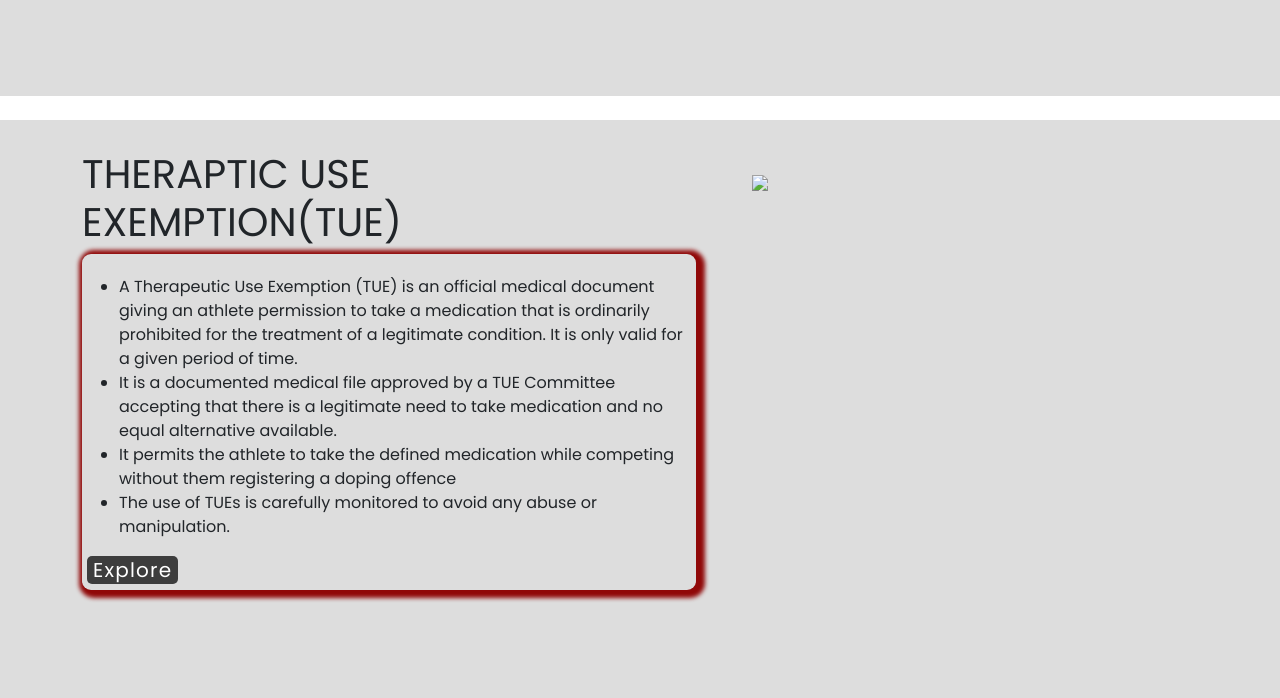
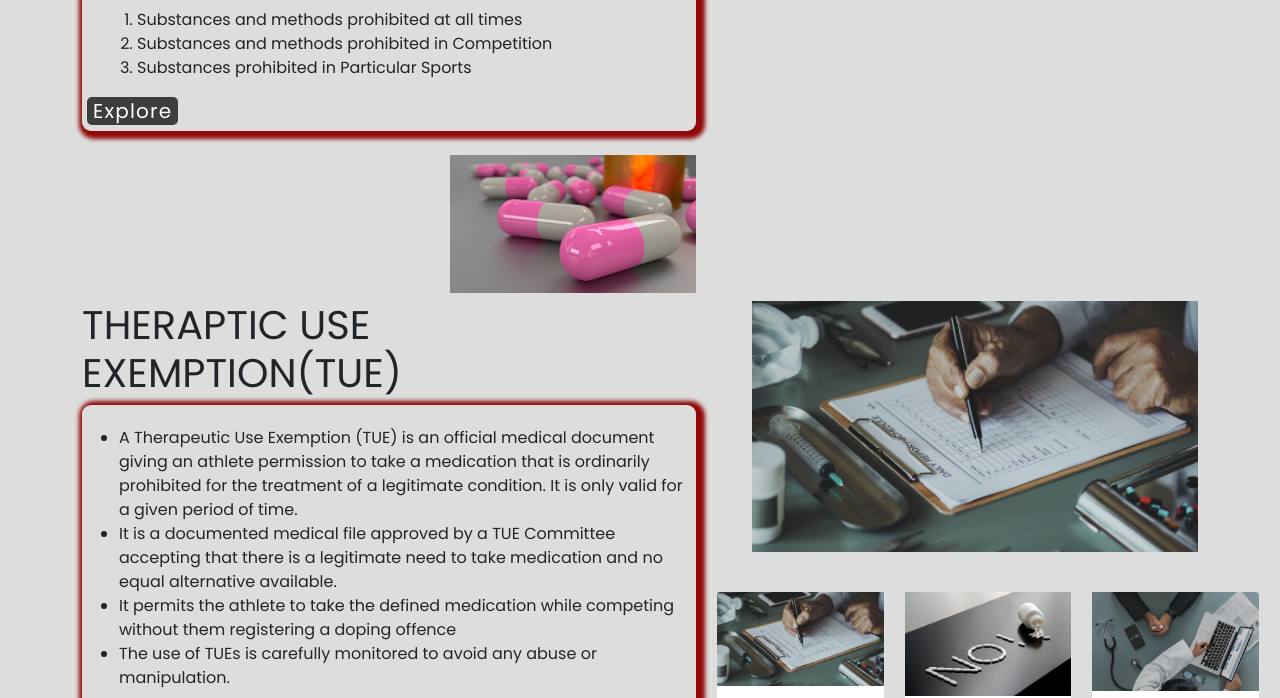
Before and after one commit to Adarsh-Mishra15/Resources_TUE, a plain HTML site: page index.html in a window 1280 px wide. Shown: the part 1450-2148 px from the top of the page. Drawn offline with nearby package versions, Linux system fonts and the light colour scheme.

Commit message:
Update index.html

```diff
--- a/index.html
+++ b/index.html
@@ -13,7 +13,7 @@
 
 <body>
     <div class="card bg-dark text-white" style="overflow-y:auto; font-weight: 600;">
-        <img src="images1/NoDoping.jpg" class="img-fluid" style="opacity: 0.9;">
+        <img src="NoDoping.jpg" class="img-fluid" style="opacity: 0.9;">
         <div class="card-img-overlay">
             <h5 class="card-title" style="color: red; font-size: xx-large;">Resources</h5>
 
@@ -43,12 +43,7 @@
                         <a href=" ">Explore</a>
                     </div>
 
-                </div><br>
-                <!--  <div class="social ">
-            <a href=" "><i class="fab fa-facebook-f "></i></a>
-            <a href=" "><i class="fab fa-twitter "></i></a>
-            <a href=" "><i class="fab fa-instagram "></i></a>
-        </div>-->
+                </div>
             </div>
             <div class="video-section ">
                 <iframe class="video " width="100% " height="100%" src="https://www.youtube.com/embed/9y1VYw5LWDc" title="YouTube video player" frameborder="0" allow="accelerometer; autoplay; clipboard-write; encrypted-media; gyroscope; picture-in-picture" allowfullscreen></iframe>
@@ -83,15 +78,10 @@
 
 
 
-                </div>
-                <!--  <div class="social ">
-                <a href=" "><i class="fab fa-facebook-f "></i></a>
-                <a href=" "><i class="fab fa-twitter "></i></a>
-                <a href=" "><i class="fab fa-instagram "></i></a>
-            </div>-->
+
             </div><br>
             <div class="image-section ">
-                <img src="images1/drugs1.jpg " alt=" " srcset=" " ">
+                <img src="drugs1.jpg " alt=" " srcset=" " ">
         </div>
     </div>
 </div>
@@ -113,21 +103,17 @@
                     <a href=" ">Explore</a>
                 </div>
             </div>
-            <!--  <div class="social ">
-            <a href=" "><i class="fab fa-facebook-f "></i></a>
-            <a href=" "><i class="fab fa-twitter "></i></a>
-            <a href=" "><i class="fab fa-instagram "></i></a>
-        </div>-->
+
         </div><br>
         <div class="image-section ">
-            <img src="images1/TUE3.jpg " alt=" " srcset=" " ">
+            <img src="TUE3.jpg " alt=" " srcset=" " ">
             </div>
         </div>
     </div>
     <br>
     <div class="card-group ">
         <div class="card ">
-            <img src="images1/tue3.jpg " class="card-img-top " alt="... ">
+            <img src="tue3.jpg " class="card-img-top " alt="... ">
             <div class="card-body ">
                 <h3 class="card-title " style="text-align: center;color: darkblue; ">TUE PROCESS</h3>
                 <div class="button ">
@@ -142,7 +128,7 @@
             </div>
         </div>
         <div class="card ">
-            <img src="images1/doping2.jpg " class="card-img-top " alt="... ">
+            <img src="doping2.jpg " class="card-img-top " alt="... ">
             <div class="card-body car ">
                 <h3 class="card-title " style="text-align: center;color: darkblue; ">DRUG REFERENCE</h3>
                 <div class="button ">
@@ -157,7 +143,7 @@
             </div>
         </div>
         <div class="card ">
-            <img src="images1/tue1.jpg " class="card-img-top " alt="... ">
+            <img src="tue1.jpg " class="card-img-top " alt="... ">
             <div class="card-body car ">
                 <h3 class="card-title " style="text-align: center;color: darkblue; ">Resources</h3>
                 <div class="button ">
```
